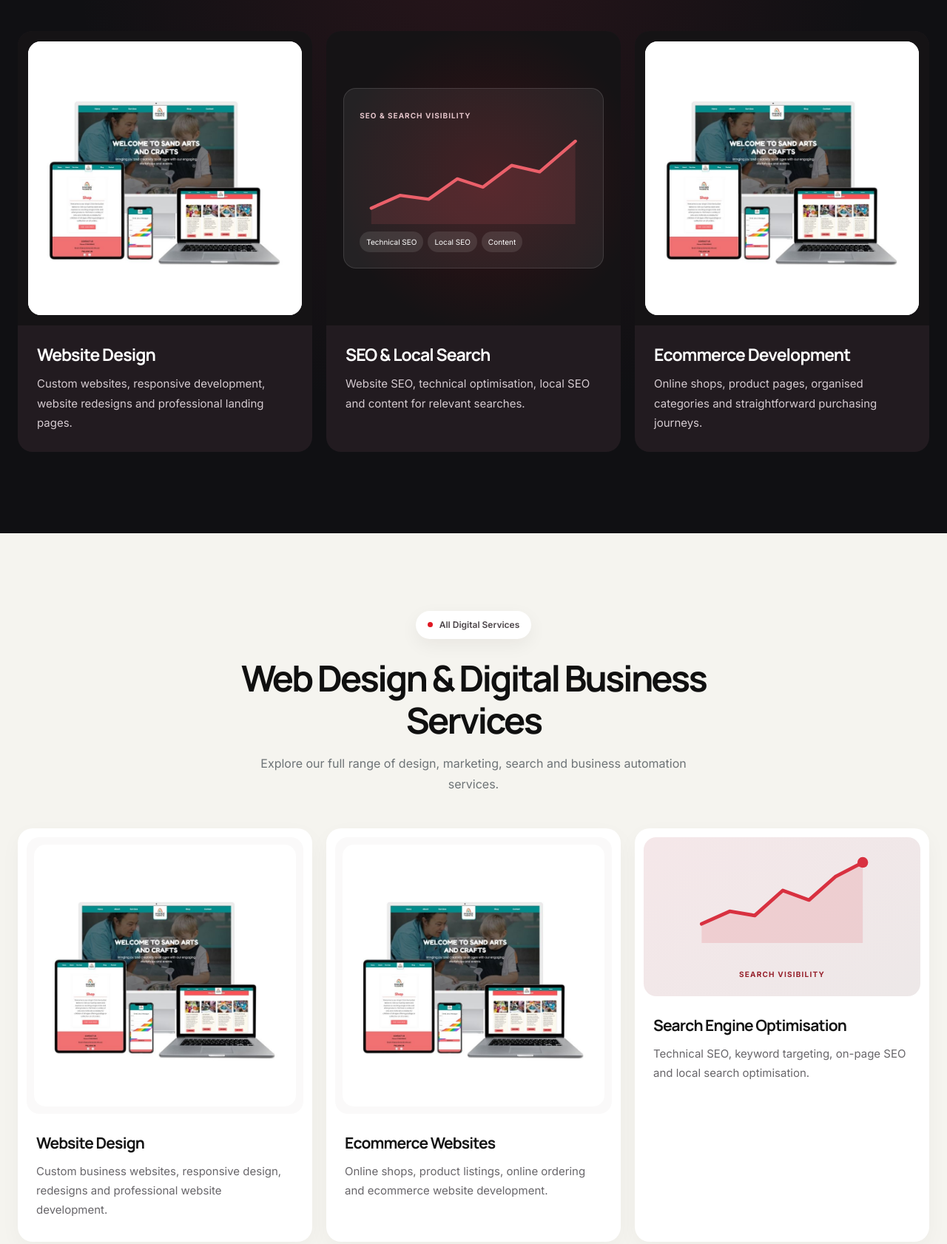
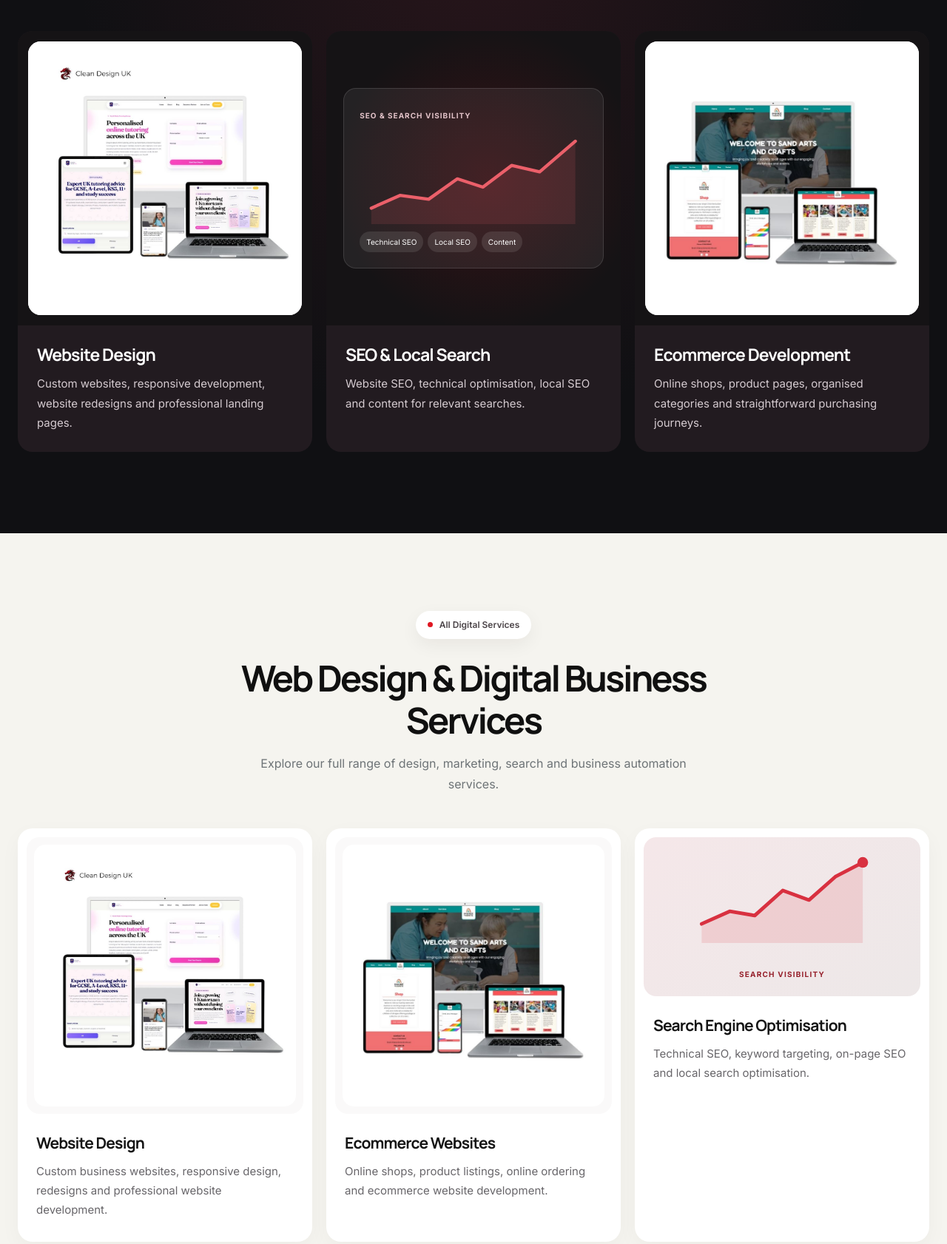
Before and after one commit to CleanDesignUK/cduk, a plain HTML site: page html/web-design-digital-services.html in a window 1280 px wide. Shown: the part 1197-2879 px from the top of the page at 74% size. Drawn offline with Linux system fonts and the light colour scheme.

Commit message:
Use distinct relevant client project imagery on services cards

```diff
--- a/html/web-design-digital-services.html
+++ b/html/web-design-digital-services.html
@@ -234,8 +234,8 @@
           <a class="svc-feature" href="/html/website-design.html">
             <div class="svc-feature-media">
               <img
-                src="/images/portfolio/SandArtsandCrafts-web-designer-north-wales-bangor.jpg"
-                alt="Sand Arts and Crafts creative business website"
+                src="/images/portfolio/nwt-group-website-designed-by-clean-design-uk.jpg"
+                alt="North Wales Tutoring Group responsive website designed by Clean Design UK"
                 loading="lazy"
               >
             </div>
@@ -330,8 +330,8 @@
           <a href="/html/website-design.html" class="svc-service-card">
             <div class="svc-service-visual svc-visual-photo">
               <img
-                src="/images/portfolio/SandArtsandCrafts-web-designer-north-wales-bangor.jpg"
-                alt="Responsive website design example"
+                src="/images/portfolio/nwt-group-website-designed-by-clean-design-uk.jpg"
+                alt="North Wales Tutoring Group business website shown across devices"
                 loading="lazy"
               >
             </div>
```
